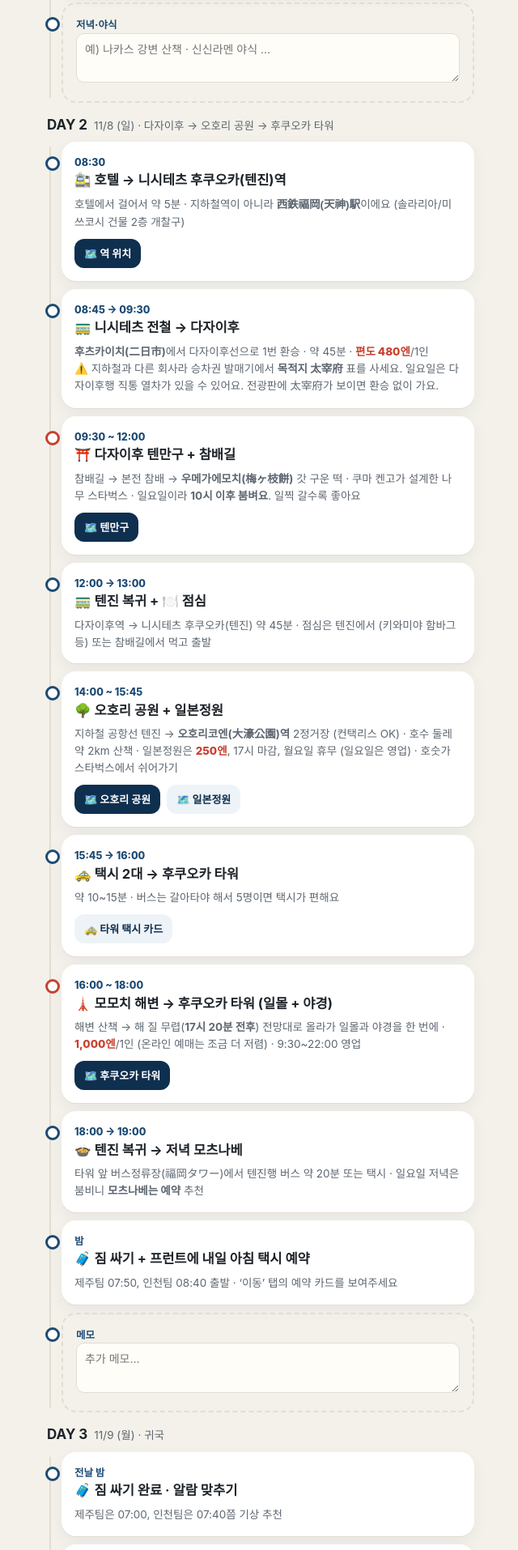
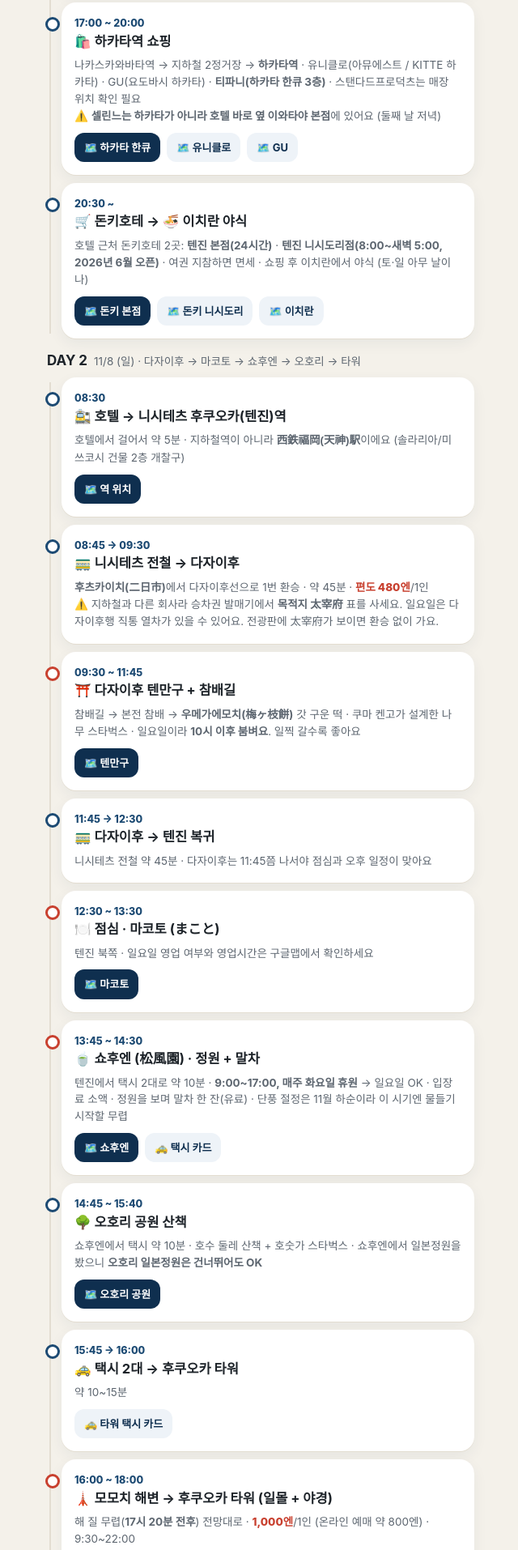
Before and after one commit to gyu7063-a11y/Travel, a plain HTML site: page index.html in a window 1280 px wide. Shown: the part 1636-3550 px from the top of the page at 81% size, without its empty margins (320-960 px from the left). Drawn offline with Linux system fonts and the light colour scheme.

Commit message:
Add Hakata shopping, Don Quijote/Ichiran, Makoto lunch, Shofuen, taxi app guide
Co-Authored-By: Claude Opus 5.5 <noreply@anthropic.com>
Claude-Session: https://claude.ai/code/session_011fyqXjPgVhfrP7BCCBFGVQ

```diff
--- a/index.html
+++ b/index.html
@@ -213,34 +213,48 @@ table.cmp thead th{color:var(--navy);font-size:14px}
       <div class="ti hl"><div class="card"><div class="time">15:30~16:00 · 늦은 점심</div><h3>🍱 요시즈카 우나기야</h3>
         <div class="muted">상 우나쥬 + 우마키 · 토요일 영업 (10:30~21:00, 쉬는 시간 없음) · 호텔에서 도보 약 15~20분 또는 지하철 텐진→나카스카와바타 1정거장 (5번 출구 도보 3분)</div>
         <div class="linkrow"><button class="lbtn" style="border:0;font:inherit;font-size:13px;font-weight:700" onclick="openTaxi('unagi')">🚕 택시 카드</button></div></div></div>
-      <div class="ti"><div class="card slot" data-slot="d1-a"><div class="time">저녁·야식</div><textarea class="memo" rows="2" placeholder="예) 나카스 강변 산책 · 신신라멘 야식 …"></textarea></div></div>
+      <div class="ti"><div class="card"><div class="time">17:00 ~ 20:00</div><h3>🛍️ 하카타역 쇼핑</h3>
+        <div class="muted">나카스카와바타역 → 지하철 2정거장 → <b>하카타역</b> · 유니클로(아뮤에스트 / KITTE 하카타) · GU(요도바시 하카타) · <b>티파니(하카타 한큐 3층)</b> · 스탠다드프로덕츠는 매장 위치 확인 필요<br>⚠️ <b>셀린느는 하카타가 아니라 호텔 바로 옆 이와타야 본점</b>에 있어요 (둘째 날 저녁)</div>
+        <div class="linkrow"><a class="lbtn map" href="https://www.google.com/maps/search/?api=1&query=%E5%8D%9A%E5%A4%9A%E9%98%AA%E6%80%A5" target="_blank" rel="noopener">🗺️ 하카타 한큐</a><a class="lbtn" href="https://www.google.com/maps/search/?api=1&query=%E3%82%A2%E3%83%9F%E3%83%A5%E3%82%A8%E3%82%B9%E3%83%88%20%E3%83%A6%E3%83%8B%E3%82%AF%E3%83%AD%20%E5%8D%9A%E5%A4%9A" target="_blank" rel="noopener">🗺️ 유니클로</a><a class="lbtn" href="https://www.google.com/maps/search/?api=1&query=%E3%82%B8%E3%83%BC%E3%83%A6%E3%83%BC%20%E3%83%A8%E3%83%89%E3%83%90%E3%82%B7%E5%8D%9A%E5%A4%9A%E5%BA%97" target="_blank" rel="noopener">🗺️ GU</a></div></div></div>
+      <div class="ti"><div class="card"><div class="time">20:30 ~</div><h3>🛒 돈키호테 → 🍜 이치란 야식</h3>
+        <div class="muted">호텔 근처 돈키호테 2곳: <b>텐진 본점(24시간)</b> · <b>텐진 니시도리점(8:00~새벽 5:00, 2026년 6월 오픈)</b> · 여권 지참하면 면세 · 쇼핑 후 이치란에서 야식 (토·일 아무 날이나)</div>
+        <div class="linkrow"><a class="lbtn map" href="https://www.google.com/maps/search/?api=1&query=%E3%83%89%E3%83%B3%E3%83%BB%E3%82%AD%E3%83%9B%E3%83%BC%E3%83%86%20%E5%A4%A9%E7%A5%9E%E6%9C%AC%E5%BA%97" target="_blank" rel="noopener">🗺️ 돈키 본점</a><a class="lbtn" href="https://www.google.com/maps/search/?api=1&query=%E3%83%89%E3%83%B3%E3%83%BB%E3%82%AD%E3%83%9B%E3%83%BC%E3%83%86%20%E5%A4%A9%E7%A5%9E%E8%A5%BF%E9%80%9A%E3%82%8A%E5%BA%97" target="_blank" rel="noopener">🗺️ 돈키 니시도리</a><a class="lbtn" href="https://www.google.com/maps/search/?api=1&query=%E4%B8%80%E8%98%AD%20%E5%A4%A9%E7%A5%9E" target="_blank" rel="noopener">🗺️ 이치란</a></div></div></div>
     </div>
   </div>
 
   <div class="day">
-    <div class="dayhead"><b>DAY 2</b><span class="muted">11/8 (일) · 다자이후 → 오호리 공원 → 후쿠오카 타워</span></div>
+    <div class="dayhead"><b>DAY 2</b><span class="muted">11/8 (일) · 다자이후 → 마코토 → 쇼후엔 → 오호리 → 타워</span></div>
     <div class="tl">
       <div class="ti"><div class="card"><div class="time">08:30</div><h3>🚉 호텔 → 니시테츠 후쿠오카(텐진)역</h3>
         <div class="muted">호텔에서 걸어서 약 5분 · 지하철역이 아니라 <b class="jp">西鉄福岡(天神)駅</b>이에요 (솔라리아/미쓰코시 건물 2층 개찰구)</div>
         <div class="linkrow"><a class="lbtn map" href="https://www.google.com/maps/search/?api=1&query=%E8%A5%BF%E9%89%84%E7%A6%8F%E5%B2%A1%28%E5%A4%A9%E7%A5%9E%29%E9%A7%85" target="_blank" rel="noopener">🗺️ 역 위치</a></div></div></div>
       <div class="ti"><div class="card"><div class="time">08:45 → 09:30</div><h3>🚃 니시테츠 전철 → 다자이후</h3>
         <div class="muted"><b>후츠카이치(二日市)</b>에서 다자이후선으로 1번 환승 · 약 45분 · <span class="price">편도 480엔</span>/1인<br>⚠️ 지하철과 다른 회사라 승차권 발매기에서 <b>목적지 太宰府</b> 표를 사세요. 일요일은 다자이후행 직통 열차가 있을 수 있어요. 전광판에 <span class="jp">太宰府</span>가 보이면 환승 없이 가요.</div></div></div>
-      <div class="ti hl"><div class="card"><div class="time">09:30 ~ 12:00</div><h3>⛩️ 다자이후 텐만구 + 참배길</h3>
+      <div class="ti hl"><div class="card"><div class="time">09:30 ~ 11:45</div><h3>⛩️ 다자이후 텐만구 + 참배길</h3>
         <div class="muted">참배길 → 본전 참배 → <b>우메가에모치(梅ヶ枝餅)</b> 갓 구운 떡 · 쿠마 켄고가 설계한 나무 스타벅스 · 일요일이라 <b>10시 이후 붐벼요</b>. 일찍 갈수록 좋아요</div>
         <div class="linkrow"><a class="lbtn map" href="https://www.google.com/maps/search/?api=1&query=%E5%A4%AA%E5%AE%B0%E5%BA%9C%E5%A4%A9%E6%BA%80%E5%AE%AE" target="_blank" rel="noopener">🗺️ 텐만구</a></div></div></div>
-      <div class="ti"><div class="card"><div class="time">12:00 → 13:00</div><h3>🚃 텐진 복귀 + 🍽️ 점심</h3>
-        <div class="muted">다자이후역 → 니시테츠 후쿠오카(텐진) 약 45분 · 점심은 텐진에서 (키와미야 함바그 등) 또는 참배길에서 먹고 출발</div></div></div>
-      <div class="ti"><div class="card"><div class="time">14:00 ~ 15:45</div><h3>🌳 오호리 공원 + 일본정원</h3>
-        <div class="muted">지하철 공항선 텐진 → <b>오호리코엔(大濠公園)역</b> 2정거장 (컨택리스 OK) · 호수 둘레 약 2km 산책 · 일본정원은 <span class="price">250엔</span>, 17시 마감, 월요일 휴무 (일요일은 영업) · 호숫가 스타벅스에서 쉬어가기</div>
-        <div class="linkrow"><a class="lbtn map" href="https://www.google.com/maps/search/?api=1&query=%E5%A4%A7%E6%BF%A0%E5%85%AC%E5%9C%92" target="_blank" rel="noopener">🗺️ 오호리 공원</a><a class="lbtn" href="https://www.google.com/maps/search/?api=1&query=%E5%A4%A7%E6%BF%A0%E5%85%AC%E5%9C%92%20%E6%97%A5%E6%9C%AC%E5%BA%AD%E5%9C%92" target="_blank" rel="noopener">🗺️ 일본정원</a></div></div></div>
+      <div class="ti"><div class="card"><div class="time">11:45 → 12:30</div><h3>🚃 다자이후 → 텐진 복귀</h3>
+        <div class="muted">니시테츠 전철 약 45분 · 다자이후는 11:45쯤 나서야 점심과 오후 일정이 맞아요</div></div></div>
+      <div class="ti hl"><div class="card"><div class="time">12:30 ~ 13:30</div><h3>🍽️ 점심 · 마코토 (まこと)</h3>
+        <div class="muted">텐진 북쪽 · 일요일 영업 여부와 영업시간은 구글맵에서 확인하세요</div>
+        <div class="linkrow"><a class="lbtn map" href="https://maps.app.goo.gl/KGYiKh64AoC5qKh16" target="_blank" rel="noopener">🗺️ 마코토</a></div></div></div>
+      <div class="ti hl"><div class="card"><div class="time">13:45 ~ 14:30</div><h3>🍵 쇼후엔 (松風園) · 정원 + 말차</h3>
+        <div class="muted">텐진에서 택시 2대로 약 10분 · <b>9:00~17:00, 매주 화요일 휴원</b> → 일요일 OK · 입장료 소액 · 정원을 보며 말차 한 잔(유료) · 단풍 절정은 11월 하순이라 이 시기엔 물들기 시작할 무렵</div>
+        <div class="linkrow"><a class="lbtn map" href="https://maps.app.goo.gl/YTVpPJahJAb2iXW49" target="_blank" rel="noopener">🗺️ 쇼후엔</a><button class="lbtn" style="border:0;font:inherit;font-size:13px;font-weight:700" onclick="openTaxi('shofuen')">🚕 택시 카드</button></div></div></div>
+      <div class="ti"><div class="card"><div class="time">14:45 ~ 15:40</div><h3>🌳 오호리 공원 산책</h3>
+        <div class="muted">쇼후엔에서 택시 약 10분 · 호수 둘레 산책 + 호숫가 스타벅스 · 쇼후엔에서 일본정원을 봤으니 <b>오호리 일본정원은 건너뛰어도 OK</b></div>
+        <div class="linkrow"><a class="lbtn map" href="https://www.google.com/maps/search/?api=1&query=%E5%A4%A7%E6%BF%A0%E5%85%AC%E5%9C%92" target="_blank" rel="noopener">🗺️ 오호리 공원</a></div></div></div>
       <div class="ti"><div class="card"><div class="time">15:45 → 16:00</div><h3>🚕 택시 2대 → 후쿠오카 타워</h3>
-        <div class="muted">약 10~15분 · 버스는 갈아타야 해서 5명이면 택시가 편해요</div>
+        <div class="muted">약 10~15분</div>
         <div class="linkrow"><button class="lbtn" style="border:0;font:inherit;font-size:13px;font-weight:700" onclick="openTaxi('tower')">🚕 타워 택시 카드</button></div></div></div>
       <div class="ti hl"><div class="card"><div class="time">16:00 ~ 18:00</div><h3>🗼 모모치 해변 → 후쿠오카 타워 (일몰 + 야경)</h3>
-        <div class="muted">해변 산책 → 해 질 무렵(<b>17시 20분 전후</b>) 전망대로 올라가 일몰과 야경을 한 번에 · <span class="price">1,000엔</span>/1인 (온라인 예매는 조금 더 저렴) · 9:30~22:00 영업</div>
+        <div class="muted">해 질 무렵(<b>17시 20분 전후</b>) 전망대로 · <span class="price">1,000엔</span>/1인 (온라인 예매 약 800엔) · 9:30~22:00</div>
         <div class="linkrow"><a class="lbtn map" href="https://www.google.com/maps/search/?api=1&query=%E7%A6%8F%E5%B2%A1%E3%82%BF%E3%83%AF%E3%83%BC" target="_blank" rel="noopener">🗺️ 후쿠오카 타워</a></div></div></div>
-      <div class="ti"><div class="card"><div class="time">18:00 → 19:00</div><h3>🍲 텐진 복귀 → 저녁 모츠나베</h3>
-        <div class="muted">타워 앞 버스정류장(福岡タワー)에서 텐진행 버스 약 20분 또는 택시 · 일요일 저녁은 붐비니 <b>모츠나베는 예약</b> 추천</div></div></div>
+      <div class="ti"><div class="card"><div class="time">18:30 ~ 19:45</div><h3>👜 이와타야 본점 · 셀린느</h3>
+        <div class="muted">타워에서 택시나 버스로 텐진 복귀 · 이와타야는 <b>20:00 폐점</b>이라 늦지 않게 · 호텔 바로 옆</div>
+        <div class="linkrow"><a class="lbtn map" href="https://www.google.com/maps/search/?api=1&query=%E5%B2%A9%E7%94%B0%E5%B1%8B%E6%9C%AC%E5%BA%97" target="_blank" rel="noopener">🗺️ 이와타야</a></div></div></div>
+      <div class="ti"><div class="card"><div class="time">20:00</div><h3>🍲 저녁 모츠나베</h3>
+        <div class="muted">일요일 저녁은 붐비니 <b>예약</b> 추천</div></div></div>
       <div class="ti"><div class="card"><div class="time">밤</div><h3>🧳 짐 싸기 + 프런트에 내일 아침 택시 예약</h3>
         <div class="muted">제주팀 07:50, 인천팀 08:40 출발 · ‘이동’ 탭의 예약 카드를 보여주세요</div></div></div>
       <div class="ti"><div class="card slot" data-slot="d2-a"><div class="time">메모</div><textarea class="memo" rows="2" placeholder="추가 메모…"></textarea></div></div>
@@ -337,6 +351,18 @@ table.cmp thead th{color:var(--navy);font-size:14px}
     <div class="linkrow">
       <button class="lbtn map" style="border:0;font:inherit;font-size:13px;font-weight:700" onclick="openTaxi('hotel')">🚕 택시 카드 열기</button>
     </div>
+  </div>
+
+  <h2 class="sec">📱 택시 앱 <small>출발 전 설치 + 카드 등록</small></h2>
+  <div class="card">
+    <ul class="muted" style="padding-left:18px;margin:0">
+      <li><b>GO (추천)</b> · 일본 택시 앱 점유율 1위이고 후쿠오카에서도 쓸 수 있어요. 한국어 앱스토어에 「일본현지 택시 앱 GO」로 있어요.</li>
+      <li><b>앱 자동결제</b>: 앱에 카드를 등록하면 내릴 때 바로 내리면 돼요. 단, <b>GO 결제 태블릿이 달린 택시만</b> 자동결제가 되고, 아닌 차는 차 안에서 카드나 현금으로 내요.</li>
+      <li>단기 여행자는 건당 <b>200엔 정도 수수료</b>가 붙어요.</li>
+      <li><b>백업</b>: Uber · DiDi 앱도 후쿠오카에서 택시를 불러요.</li>
+      <li>5명이면 <b>앱으로 2대</b>를 부르거나, 앱에서 대형 차량(밴)을 선택하세요.</li>
+      <li>텐진·하카타 시내는 길에서 손을 들어도 빈 택시(빨간 「空車」 표시)가 잘 잡혀요.</li>
+    </ul>
   </div>
 
   <h2 class="sec">🛫 귀국일 11/9(월) 공항 가기 <small>팀별 택시 추천</small></h2>
@@ -487,6 +513,11 @@ const TAXI = {
     addr:"福岡市博多区<br>中洲2丁目8-27",
     ask:"ここまで<br>お願いします。",
     ko:"요시즈카 우나기야까지 부탁합니다"},
+  shofuen:{label:"🍵 쇼후엔",
+    big:"松風園",
+    addr:"福岡市中央区<br>平尾3丁目28",
+    ask:"ここまで<br>お願いします。",
+    ko:"쇼후엔까지 부탁합니다"},
   tower:{label:"🗼 후쿠오카 타워",
     big:"福岡タワー",
     addr:"福岡市早良区<br>百道浜2丁目3-26",
--- a/sw.js
+++ b/sw.js
@@ -6,7 +6,7 @@
  *  - 외부 링크(유튜브·지도·블로그): 캐싱하지 않음 (온라인 전용)
  * 내용 수정 후 배포할 때는 CACHE_VERSION 숫자만 올리면 됩니다.
  */
-const CACHE_VERSION = "v4";
+const CACHE_VERSION = "v5";
 const CACHE_NAME = `fuk26-${CACHE_VERSION}`;
 const APP_SHELL = [
   "./",
```
